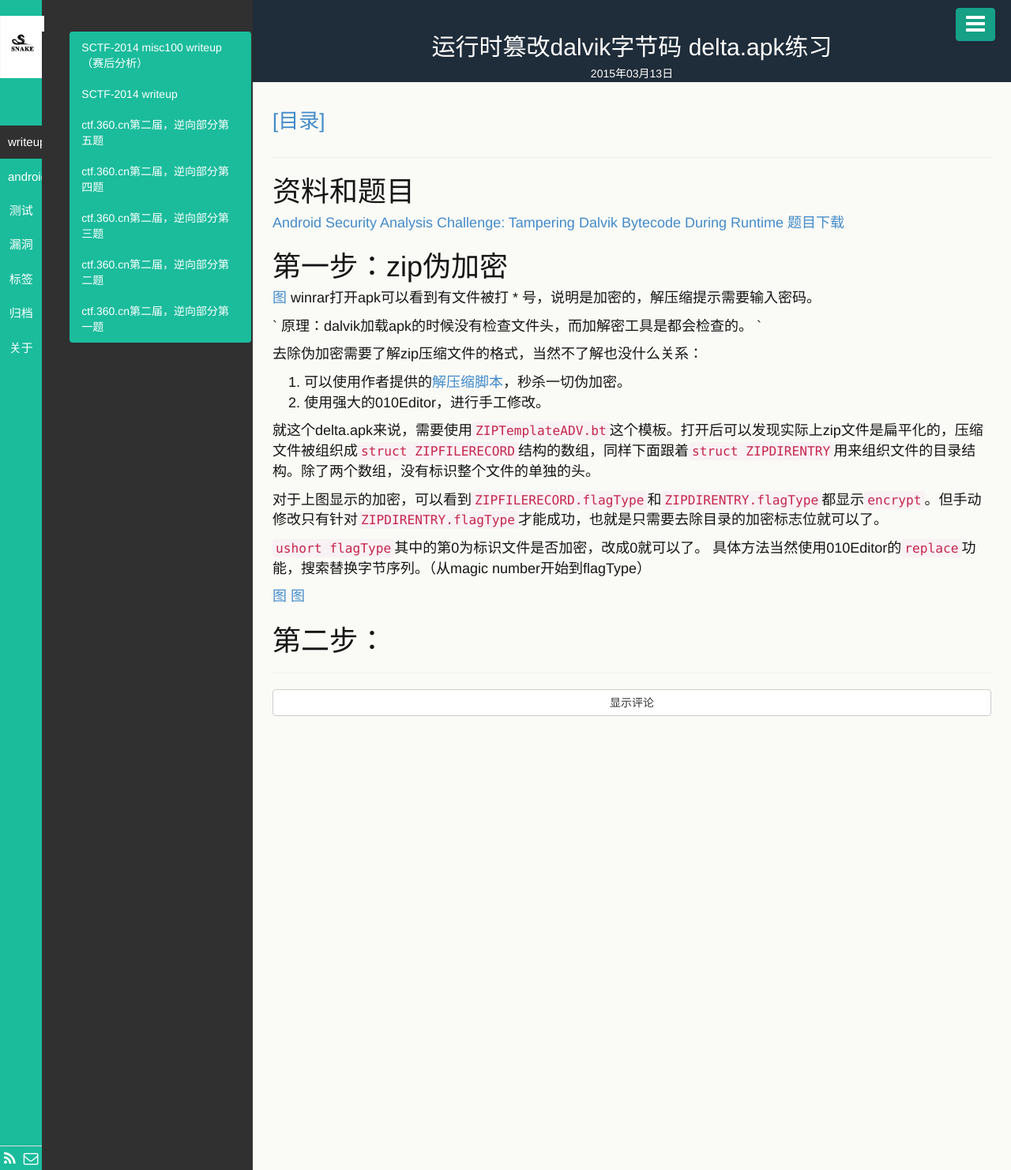
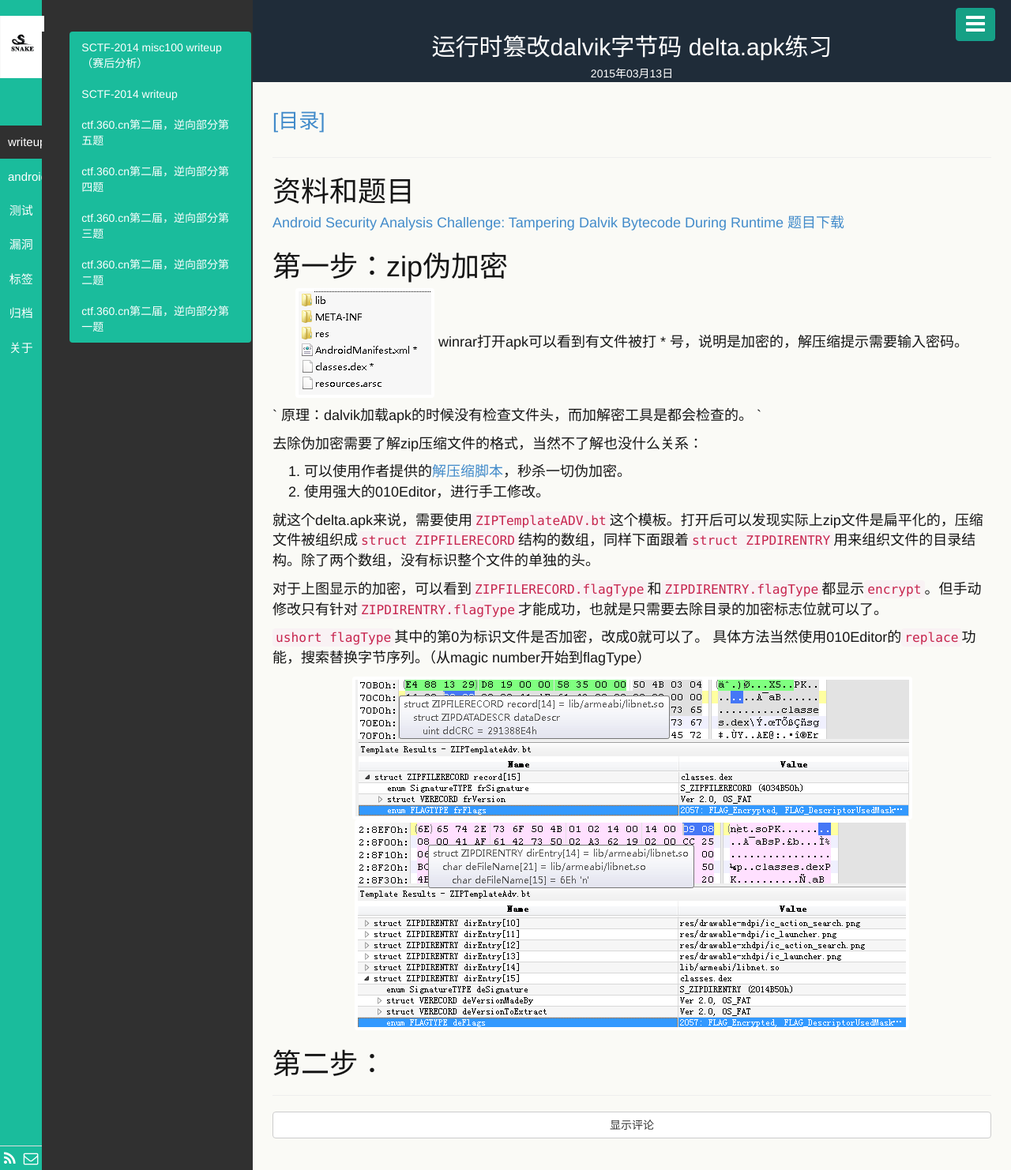
Before and after one commit to cugou/cugou.github.io, a Jekyll site: the page built from _posts/android/2015-03-13-Tampering-Dalvik-Bytecode-During-Runtime.md, in a window 1280 px wide. Shown: the whole page at 79% size. Built offline with Jekyll 4.4.1, drawn with Linux system fonts in a browser that asks for light colours.

Commit message:
2015-03-13

```diff
--- a/_posts/android/2015-03-13-Tampering-Dalvik-Bytecode-During-Runtime.md
+++ b/_posts/android/2015-03-13-Tampering-Dalvik-Bytecode-During-Runtime.md
@@ -14,7 +14,7 @@ description:
 
 # 第一步：zip伪加密
 
-[图](/public/img/2015-03-13_delta_zip_encrypt.png)
+![图](/public/img/2015-03-13_delta_zip_encrypt.png)
 winrar打开apk可以看到有文件被打 * 号，说明是加密的，解压缩提示需要输入密码。
 
 `
@@ -33,8 +33,8 @@ winrar打开apk可以看到有文件被打 * 号，说明是加密的，解压
 `ushort flagType`其中的第0为标识文件是否加密，改成0就可以了。
 具体方法当然使用010Editor的`replace`功能，搜索替换字节序列。（从magic number开始到flagType）
 
-[图](/public/img/2015-03-13_delta_file_encrypt.png)
-[图](/public/img/2015-03-13_delta_direntry_encrypt.png)
+![图](/public/img/2015-03-13_delta_file_encrypt.png)
+![图](/public/img/2015-03-13_delta_direntry_encrypt.png)
 
 
 # 第二步：
```
